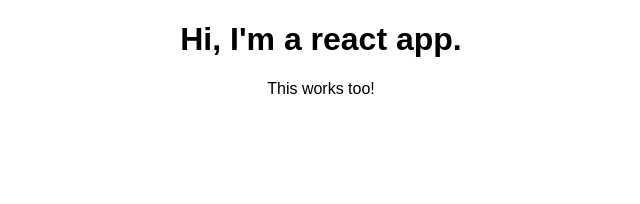
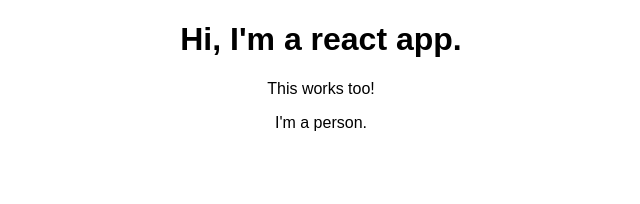
Before and after one commit to pranavtotla/react-complete-guide, a React (Create React App) app: page / in a window 1280 px wide. Shown: the top 204 px of the page, without its empty margins (319-959 px from the left). Built offline with nearby package versions, Linux system fonts and the light colour scheme.

Commit message:
Adding functional components.

```diff
--- a/src/App.js
+++ b/src/App.js
@@ -1,5 +1,6 @@
 import React, { Component } from 'react';
 import './App.css';
+import Person from './Person/Person';
 
 class App extends Component {
   render() {
@@ -7,6 +8,7 @@
       <div className="App">
         <h1>Hi, I'm a react app.</h1>
         <p>This works too!</p>
+        <Person />
       </div>
     );
     //return React.createElement('div', {className: 'App'}, React.createElement('h1', null, 'Does this work now?'));
--- /dev/null
+++ b/src/Person/Person.js
@@ -0,0 +1,9 @@
+import React from 'react';
+
+const person = () => {
+    return(
+        <p>I'm a person.</p>
+    );
+};
+
+export default person;
```
